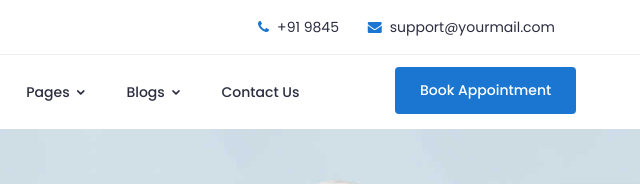
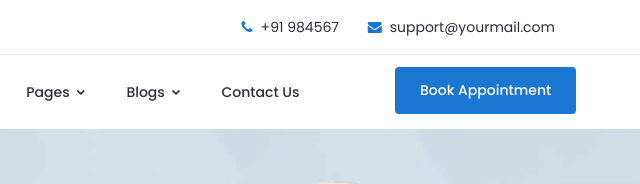
Before and after one commit to syedabdulr07/code_medlife, a plain HTML site: page index.html in a window 1280 px wide. Shown: the top 184 px of the page, 640-1280 px from the left. Drawn offline with Linux system fonts and the light colour scheme; a script that the page names is missing.

Commit message:
commit in index

```diff
--- a/index.html
+++ b/index.html
@@ -96,7 +96,7 @@
 						<div class="col-lg-6 col-md-7 col-12">
 							<!-- Top Contact -->
 							<ul class="top-contact">
-								<li><i class="fa fa-phone"></i>+91 9845</li>
+								<li><i class="fa fa-phone"></i>+91 984567</li>
 								<li><i class="fa fa-envelope"></i><a href="mailto:support@yourmail.com">support@yourmail.com</a></li>
 							</ul>
 							<!-- End Top Contact -->
```
